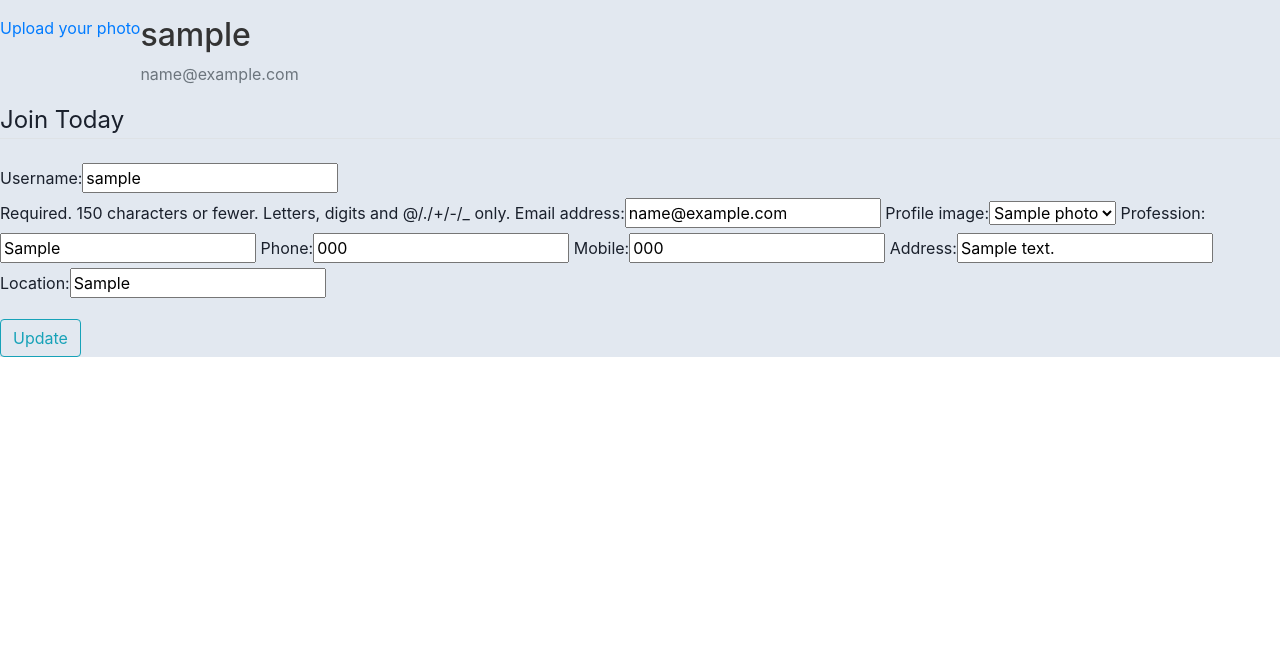
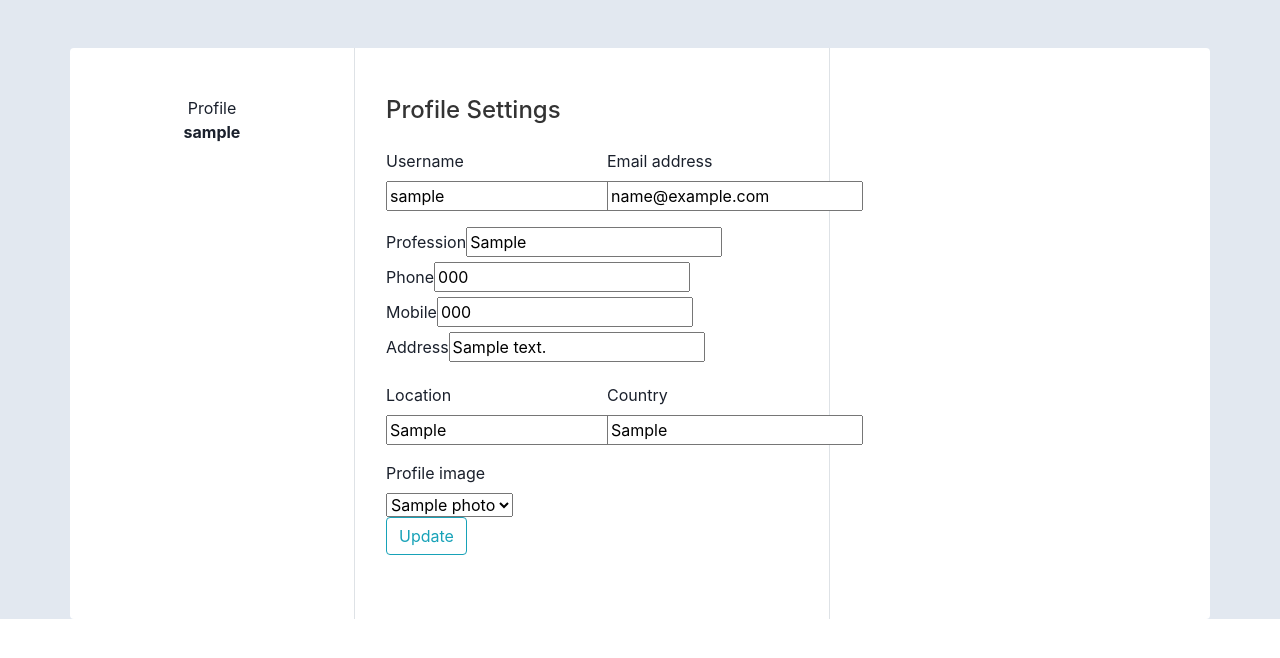
Before and after one commit to obewas/instagram, a Django app: page /profile in a window 1280 px wide. Shown: the part 68-726 px from the top of the page. Run offline with Django 3.2, Linux system fonts and the light colour scheme; the first user in the database is signed in; tables that the repository leaves empty hold one stand-in row (Sample ...); some libraries are stand-ins or nearby versions.

Commit message:
changed update form

```diff
--- a/clone/forms.py
+++ b/clone/forms.py
@@ -28,7 +28,7 @@ class UserUpdateForm(forms.ModelForm):
 class ProfileUpdateForm(forms.ModelForm):
 	class Meta:
 		model = Profile
-		fields = ['profile_image','profession', 'phone', 'mobile', 'address', 'location']
+		fields = ['profile_image','profession', 'phone', 'mobile', 'address', 'location', 'country']
 
 class ImageCreationForm:
 	class Meta:
--- a/clone/models.py
+++ b/clone/models.py
@@ -45,6 +45,7 @@ class Profile(models.Model):
     phone = models.CharField(max_length=100, null=True, blank=True)
     mobile = models.CharField(max_length=100, null=True, blank=True)
     address = models.CharField(max_length=100, null=True, blank=True)
+    country = models.CharField(max_length=100, null=True, blank=True)
 
 
     def __str__(self):
--- a/clone/templates/home.html
+++ b/clone/templates/home.html
@@ -13,6 +13,7 @@
 
               <!-- Breadcrumb -->
               <nav aria-label="breadcrumb" class="main-breadcrumb">
+
                 <ol class="breadcrumb">
                   <li class="breadcrumb-item"><a href="index.html">Home</a></li>
                   <li class="breadcrumb-item"><a href="javascript:void(0)">{{user.username }}</a></li>
@@ -21,6 +22,7 @@
                   <li class="breadcrumb-item active"><a href="{% url 'profile' %}">Profile Update</a></li>
                   {% endif %}
                 </ol>
+
               </nav>
               <!-- /Breadcrumb -->
 
@@ -116,7 +118,7 @@
                       <hr>
                       <div class="row">
                         <div class="col-sm-12">
-                          <a class="btn btn-info " target="__blank" href="https://www.bootdey.com/snippets/view/profile-edit-data-and-skills">Edit</a>
+                          <a class="btn btn-info " target="__blank" href="{% url 'profile' %}">Edit</a>
                         </div>
                       </div>
                     </div>
--- a/clone/templates/profile.html
+++ b/clone/templates/profile.html
@@ -14,39 +14,48 @@
       {% endif %}
     </ol>
   </nav>
-<div class="content-section">
 
-    <div class="media">
-        <div>
-            <a href="{% url 'upload' %}">Upload your photo</a>
+<div class="container rounded bg-white mt-5 mb-5">
+    <div class="row">
+        <div class="col-md-3 border-right">
+            <div class="d-flex flex-column align-items-center text-center p-3 py-5">Profile<span class="font-weight-bold">{{user}}</span><span class="text-black-50"></span><span> </span></div>
         </div>
-        <img class="rounded-circle account-img" src="{{user.profile.profile_image.url}}">
-        <div class="media-body">
-            <h2 class="account-heading">{{user.username}}</h2>
-            <p class="text-secondary">{{ user.email }}</p>
+        <div class="col-md-5 border-right">
+            <div class="p-3 py-5">
+                <div class="d-flex justify-content-between align-items-center mb-3">
+                    <h4 class="text-right">Profile Settings</h4>
+                </div>
+                <form class="" method="POST">
+                {% csrf_token %}
+                <div class="row mt-2">
+                    <div class="col-md-6"><label class="labels">{{u_form.username.label}}</label>{{u_form.username}}</div>
+                    <div class="col-md-6"><label class="labels">{{u_form.email.label}}</label>{{u_form.email}}</div>
+                </div>
+                <div class="row mt-3">
+                    <div class="col-md-12"><label class="labels">{{p_form.profession.label}}</label>{{p_form.profession}}</div>
+                    <div class="col-md-12"><label class="labels">{{p_form.phone.label}}</label>{{p_form.phone}}</div>
+                    <div class="col-md-12"><label class="labels">{{p_form.mobile.label}}</label>{{p_form.mobile}}</div>
+                    <div class="col-md-12"><label class="labels">{{p_form.address.label}}</label>{{p_form.address}}</div>
+                </div>
+                <div class="row mt-3">
+                    <div class="col-md-6"><label class="labels">{{p_form.location.label}}</label>{{p_form.location}}</div>
+                    <div class="col-md-6"><label class="labels">{{p_form.country.label}}</label>{{p_form.country}}</div>
+                </div>
+                <div class="row mt-3">
+                    <div class="col-md-6"><label class="labels">{{p_form.profile_image.label}}</label>{{p_form.profile_image}}</div>
 
-        </div>
+                </div>
+                <div class="form-group">
+                    <button class="btn btn-outline-info" type="submit">Update</button>
 
-    </div>
-    <form method="POST" enctype="multipart/form-data">
-        {% csrf_token %}
-        <fieldset class="form-group">
-            <legend class="border-bottom mb-4">Join Today</legend>
-            {{ u_form }}
-            {{ p_form }}
-
-        </fieldset>
-        <div class="form-group">
-            <button class="btn btn-outline-info" type="submit">Update</button>
-
-        </div>
-
-    </form>
+                </div>
+            </form>
+ </div>
+ </div>
+ </div>
 </div>
 
 
 
 
-
-
 {% endblock %}
```
Also changed, not shown: static/css/profile.css (added, +42 -0 lines), clone/migrations/0016_auto_20210715_0810.py (added), static/media/instalogo.png (renamed from static/media/Instagram_Glyph_Gradient_RGB.png).
